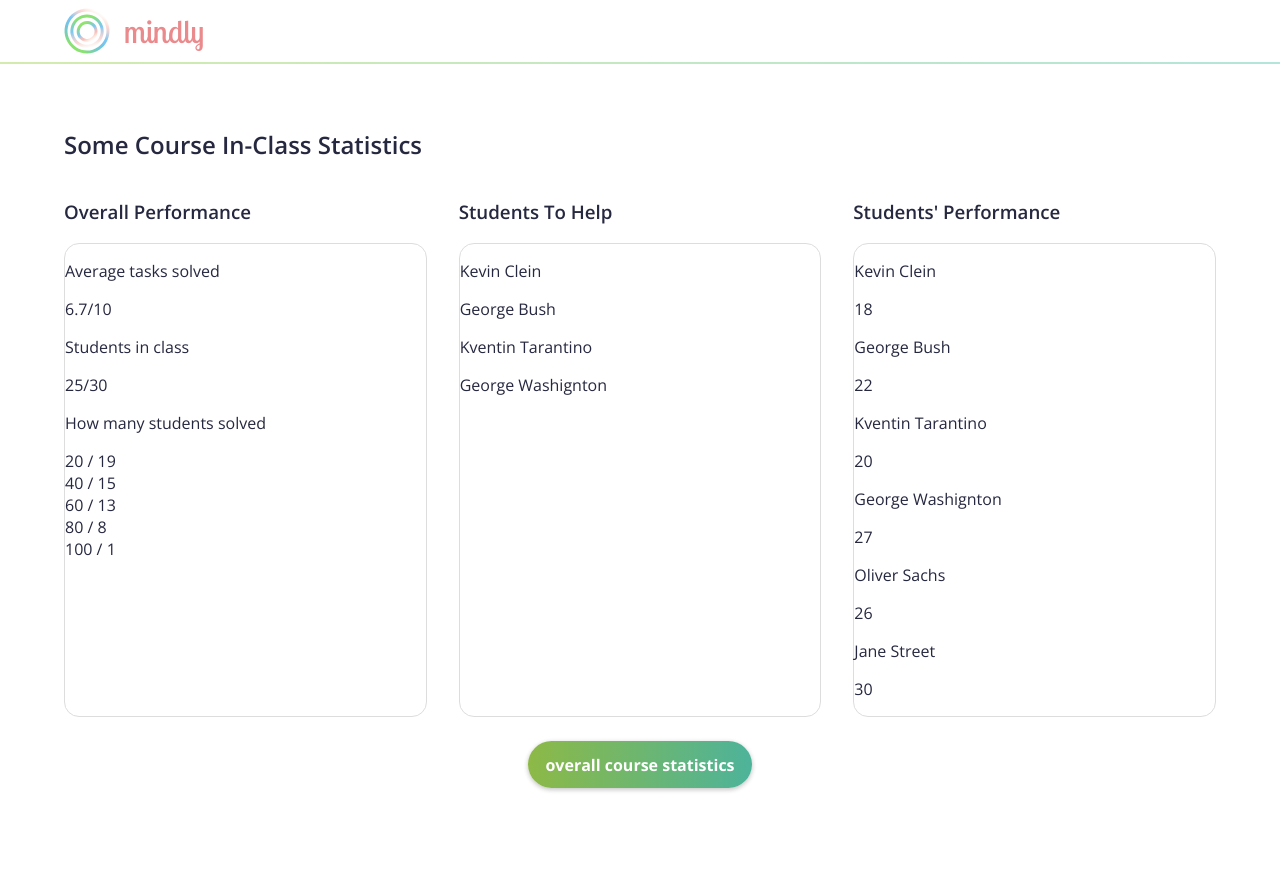
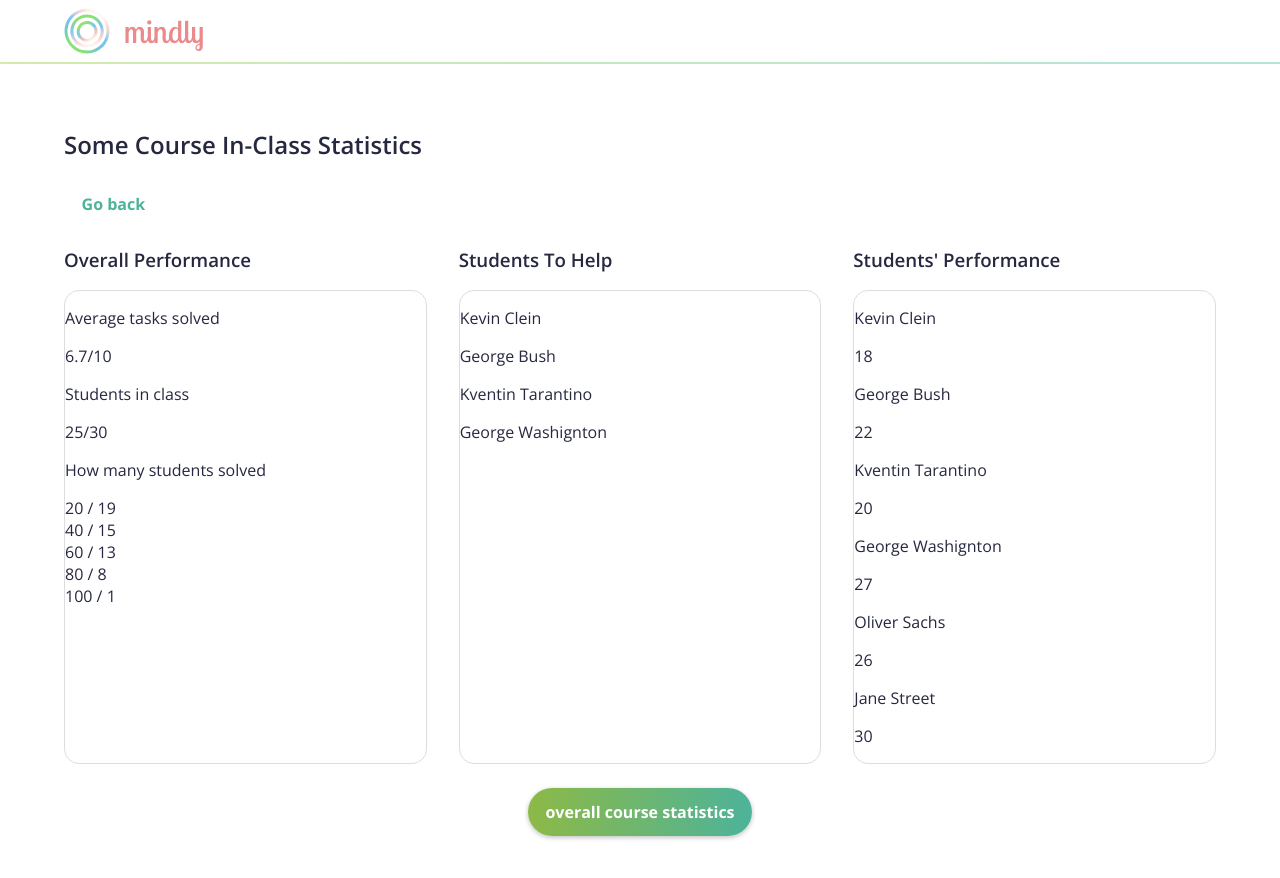
Before and after one commit to illright/mindy-backend, a Vue app in the folder frontend/: page /class-stats in a window 1280 px wide. Shown: the top 878 px of the page. Before the commit the page ends 852 px from the top, so only its background shows below. Built offline with nearby package versions, Linux system fonts and the light colour scheme.

Commit message:
add back button

```diff
--- a/frontend/src/views/InClassStatistics.vue
+++ b/frontend/src/views/InClassStatistics.vue
@@ -1,7 +1,7 @@
 <template>
 	<div class="statistics-wrapper">
 		<h2>{{ courseName }} In-Class Statistics</h2>
-
+		<Button @click="$router.back()">Go back</Button>
 		<div class="statistics">
 			<h3>Overall Performance</h3>
 			<h3>Students To Help</h3>
```
